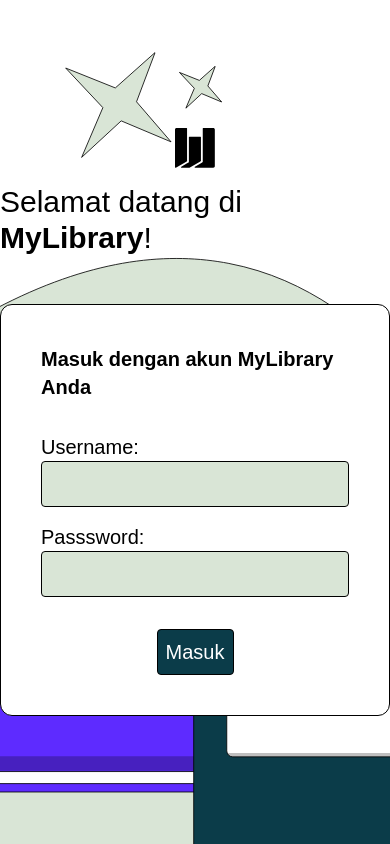
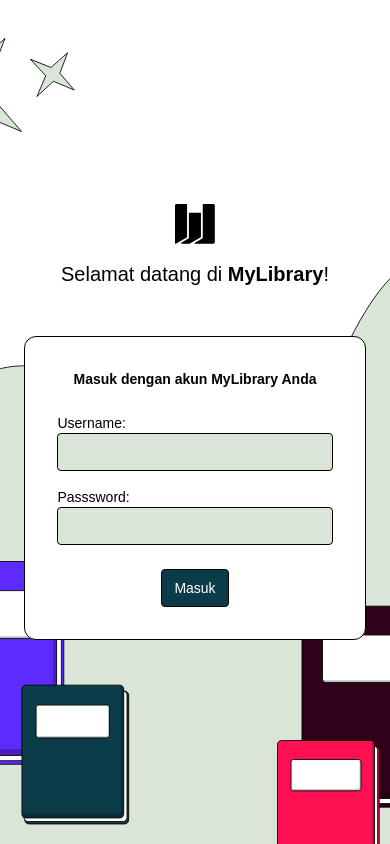
Before and after one commit to MuhamadThoriqAhnaf/PAW-Kel_9, a React (Create React App) app in the folder client/: page /login in a window 390 px wide. Built offline with nearby package versions, Linux system fonts and the light colour scheme.

Commit message:
feat: add mobile view for Login

```diff
--- a/client/src/pages/Login.js
+++ b/client/src/pages/Login.js
@@ -2,20 +2,20 @@ import React from 'react'
 
 export default function Login() {
   return (
-    <main class="bg-login bg-cover bg-center-bottom bg-opacity-50 font-rubik flex items-center justify-center h-screen">
+    <main class="bg-login-phone sm:bg-login bg-cover bg-center font-rubik flex items-center justify-center h-screen">
       <form>
         <div class="flex items-center justify-center mb-4">
           <img src="logo-black.svg" class="h-10 fill-black"></img>
         </div>
         <div class="flex items-center justify-center mb-12">
-          <h1 class="text-3xl">Selamat datang di <span class="font-bold">MyLibrary</span>!</h1>
+          <h1 class="text-xl sm:text-3xl">Selamat datang di <span class="font-bold">MyLibrary</span>!</h1>
         </div>
-        <div class="text-xl bg-white w-100 p-10 rounded-xl border border-black">
-          <p class="font-bold flex items-center justify-center mb-8">Masuk dengan akun MyLibrary Anda</p>
+        <div class="text-sm sm:text-xl bg-white w-100 p-8 sm:p-10 rounded-xl border border-black">
+          <p class="font-bold flex items-center justify-center mb-6 sm:mb-8">Masuk dengan akun MyLibrary Anda</p>
           <label for="username" >Username: </label>
           <input type="text" id="username" name="username" class="w-full p-2 rounded bg-[#D9E5D6] border border-black mb-4"></input><br></br>
           <label for="password">Passsword: </label>
-          <input type="password" id="password" name="password" class="w-full p-2 rounded bg-[#D9E5D6] border border-black mb-8"></input><br></br>
+          <input type="password" id="password" name="password" class="w-full p-2 rounded bg-[#D9E5D6] border border-black mb-6 sm:mb-8"></input><br></br>
           <a href='/adminpage' class="flex items-center justify-center"><button type="submit" class="bg-[#0B3C49] border border-black w-1/4 text-white font-medium py-2 rounded hover:bg-black transition-colors">Masuk</button></a>
         </div>
       </form>
--- a/client/tailwind.config.js
+++ b/client/tailwind.config.js
@@ -10,6 +10,7 @@ module.exports = {
       },
       backgroundImage: {
         'login': "url('../public/assets/bg-login.svg')",
+        'login-phone': "url('../public/assets/bg-login-phone.svg')",
         'wave': "url('../public/assets/asset-wave.svg')",
         'book-purple': "url('../public/assets/asset-book-purple.svg')",
         'book-green': "url('../public/assets/asset-book-green.svg')",
```
Also changed, not shown: client/public/assets/bg-login-phone.svg (added).
